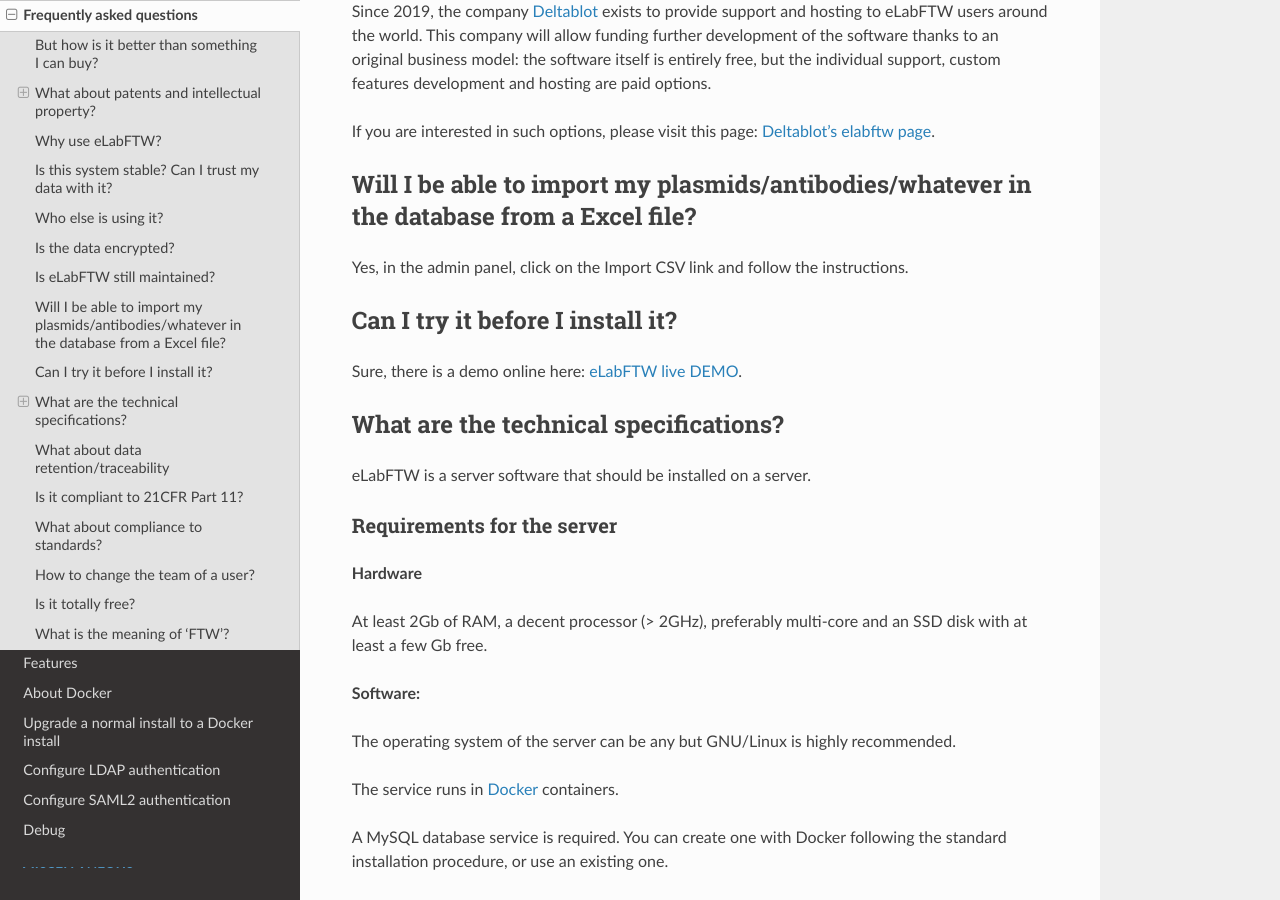
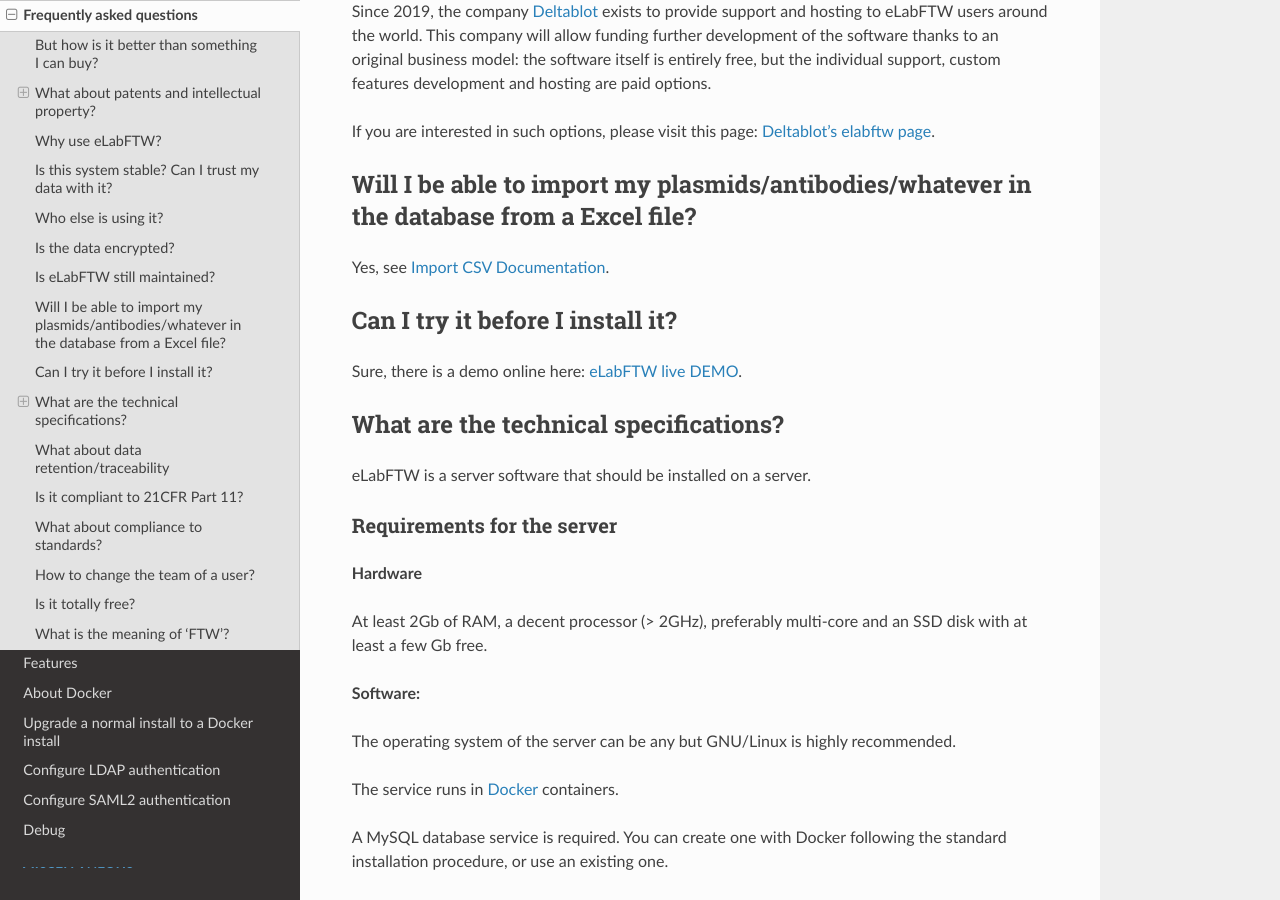
Before and after one commit to elabftw/elabdoc, a Sphinx documentation site: the page built from doc/faq.rst, in a window 1280 px wide and 900 px high, scrolled down 3412 px. Built offline with Sphinx 7.4.7 and the Read the Docs theme 2.0.0, drawn with Linux system fonts in a browser that asks for light colours.

Commit message:
fix csv import documentation in faq

```diff
--- a/doc/faq.rst
+++ b/doc/faq.rst
@@ -125,7 +125,7 @@
 Will I be able to import my plasmids/antibodies/whatever in the database from a Excel file?
 ===========================================================================================
 
-Yes, in the admin panel, click on the Import CSV link and follow the instructions.
+Yes, see :ref:`Import CSV Documentation <csvimport>`.
 
 Can I try it before I install it?
 =================================
--- a/doc/user-guide.rst
+++ b/doc/user-guide.rst
@@ -535,6 +535,8 @@
 
 Only zip files generated by eLabFTW can be imported here.
 
+.. _csvimport:
+
 Importing from a .csv file
 --------------------------
 
```
